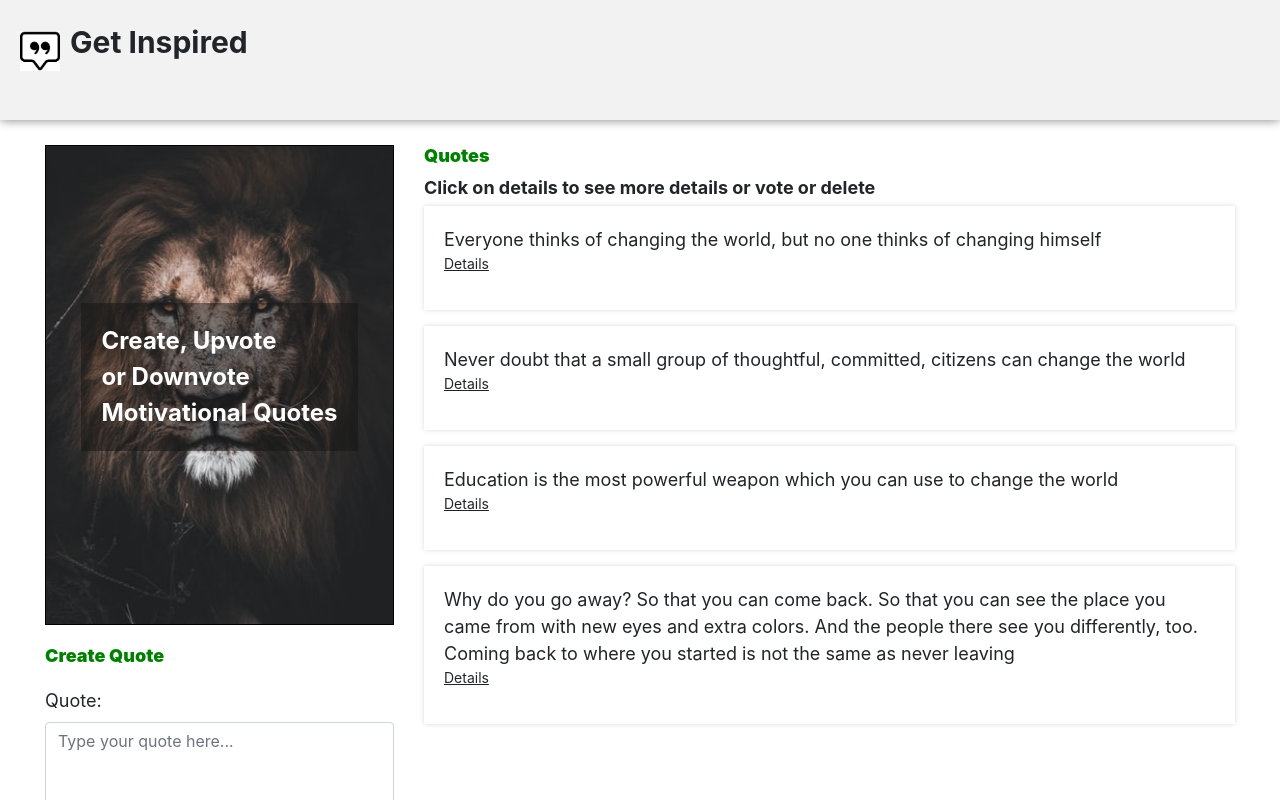
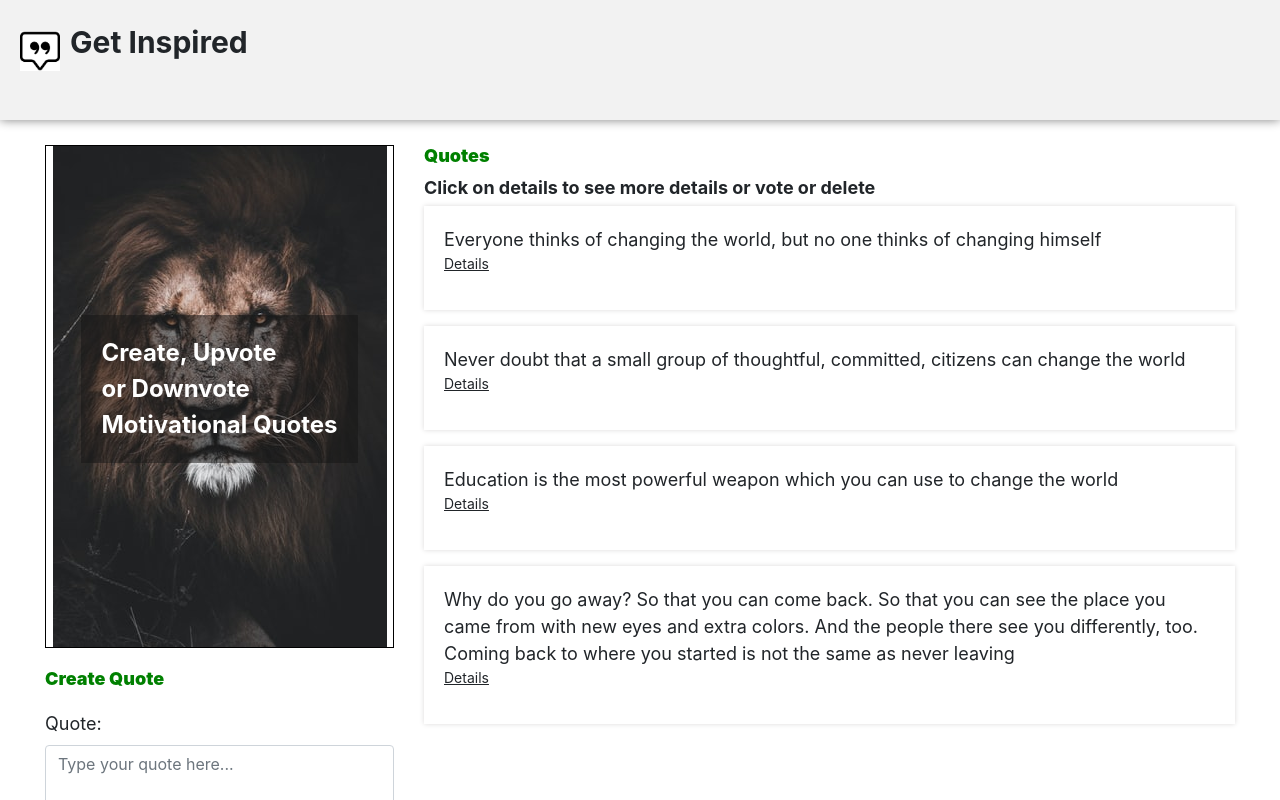
Before and after one commit to AugustineKadima/Quotes, an Angular app: page / in a window 1280 px wide. Shown: the top 800 px of the page. Built offline with nearby package versions, Linux system fonts and the light colour scheme.

Commit message:
Replace background img with an img tag

```diff
--- a/src/app/quotes/quotes.component.css
+++ b/src/app/quotes/quotes.component.css
@@ -15,16 +15,21 @@
 }
 
 .hero{
-    background-image: url("/assets/images/lion2.jpeg");
+    /* background-image: url("/assets/images/lion2.jpeg");
     background-size: cover;
     background-position: center;
     background-repeat: no-repeat;
-    height: 60vh;
+    height: 60vh; */
     display: flex;
     align-items: center;
     justify-content: center;
     margin-right: 0px;
     border: 1px solid black;
+    position: relative;
+}
+
+.heroContent{
+    position: absolute;
 }
 h2{
     font-weight: 900;
--- a/src/app/quotes/quotes.component.html
+++ b/src/app/quotes/quotes.component.html
@@ -3,7 +3,11 @@
     <div class="mainSection">
         <div class="topImgForm col ">
             <div class="hero" >
-                <p>Create, Upvote <br> or Downvote <br> Motivational Quotes</p>
+                <img src="/assets/images/lion2.jpeg" alt="lion-img">
+                <div class="heroContent">
+                    <p>Create, Upvote <br> or Downvote <br> Motivational Quotes</p>
+                </div>
+
             </div>
             <div class="leadTxt">
                 <h2>Create Quote</h2>
@@ -49,7 +53,22 @@
             </blockquote>
 
             <div *ngIf="maxUpvoteNumber > 0" style="background-color:green">
+                <!-- <div class="blockElement">
+                    <footer class="blockquote-footer">Author: <cite title="Source Title">{{quote.author}}</cite></footer>
+                    <cite><p id="submitted">Submitted by: {{quote.submittedBy}}</p></cite>
+                </div>
 
+                <div class="voting">
+                    <div >
+                        <button class="btn btn-primary" (click)="upVote(i)">Upvote</button>
+                        <small>UpVotes: <strong>{{quote.UpVote}}   </strong> </small>
+                    </div>
+                    <div class="down">
+                        <button class="btn btn-warning" (click)="downVote(i)">DownVote</button>
+                        <small>DownVotes: <strong>{{quote.DownVote}}</strong> </small>
+                    </div>
+                </div>
+                <app-quote-details (deleteEvent)="deleteQuote($event, i)" [quote]="quote" ></app-quote-details> -->
             </div>
 
         </div>
```
